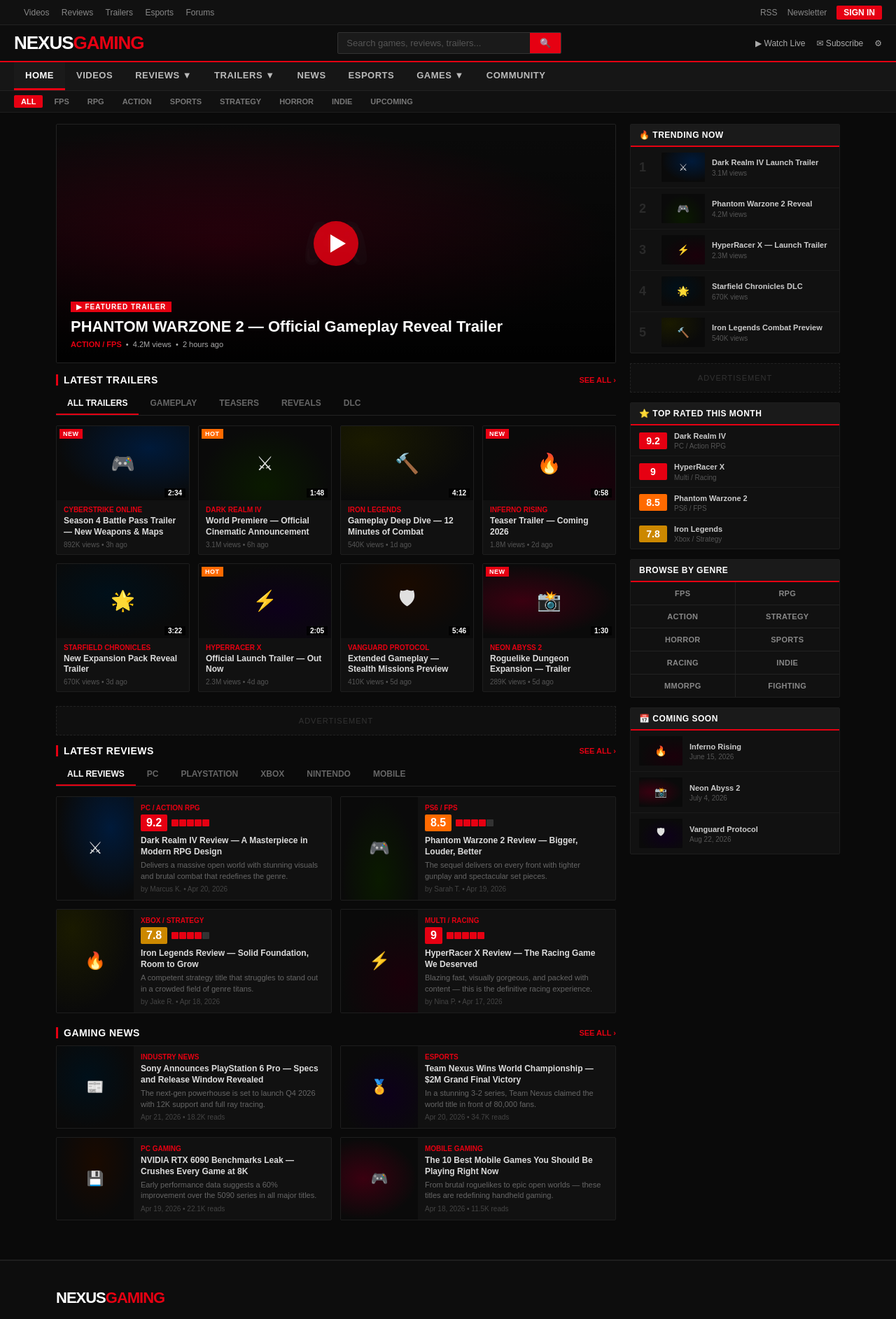
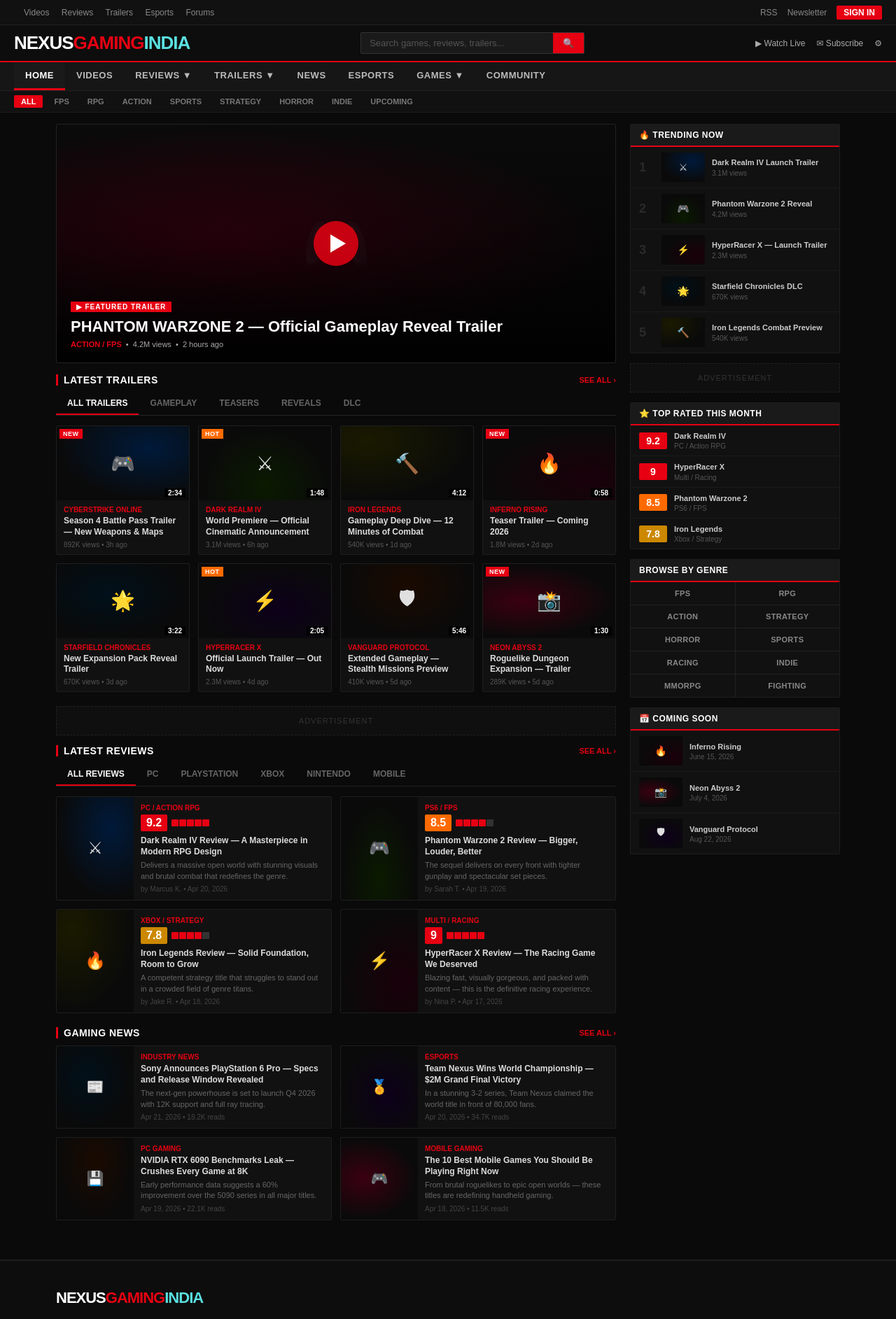
Before and after one commit to hellblazer33/nexusgaming.github.io, a plain HTML site: page index.html in a window 1280 px wide. Shown: the top 1885 px of the page at 70% size. Drawn offline with Linux system fonts and the light colour scheme.

Commit message:
updated website header

```diff
--- a/css/style.css
+++ b/css/style.css
@@ -87,6 +87,7 @@
   letter-spacing: -1px;
 }
 .logo span { color: #e60012; }
+.logo .brand-country { color: #5ae0e0; }
 
 .search-bar {
   display: flex;
@@ -227,6 +228,7 @@
   margin-bottom: 20px;
 }
 .footer-logo span { color: #e60012; }
+.footer-logo .brand-country { color: #5ae0e0; }
 .footer-grid {
   display: grid;
   grid-template-columns: repeat(4, 1fr);
--- a/index.html
+++ b/index.html
@@ -28,7 +28,7 @@
 
   <!-- HEADER -->
   <header>
-    <div class="logo">NEXUS<span>GAMING</span></div>
+    <div class="logo">NEXUS<span>GAMING</span><span class="brand-country">INDIA</span></div>
     <div class="search-bar">
       <input type="text" id="searchInput" placeholder="Search games, reviews, trailers...">
       <button id="searchBtn">&#128269;</button>
@@ -213,7 +213,7 @@
   <!-- FOOTER -->
   <footer>
     <div class="container">
-      <div class="footer-logo">NEXUS<span>GAMING</span></div>
+      <div class="footer-logo">NEXUS<span>GAMING</span><span class="brand-country">INDIA</span></div>
       <div class="footer-grid">
         <div class="footer-col">
           <h4>NexusGaming</h4>
```
